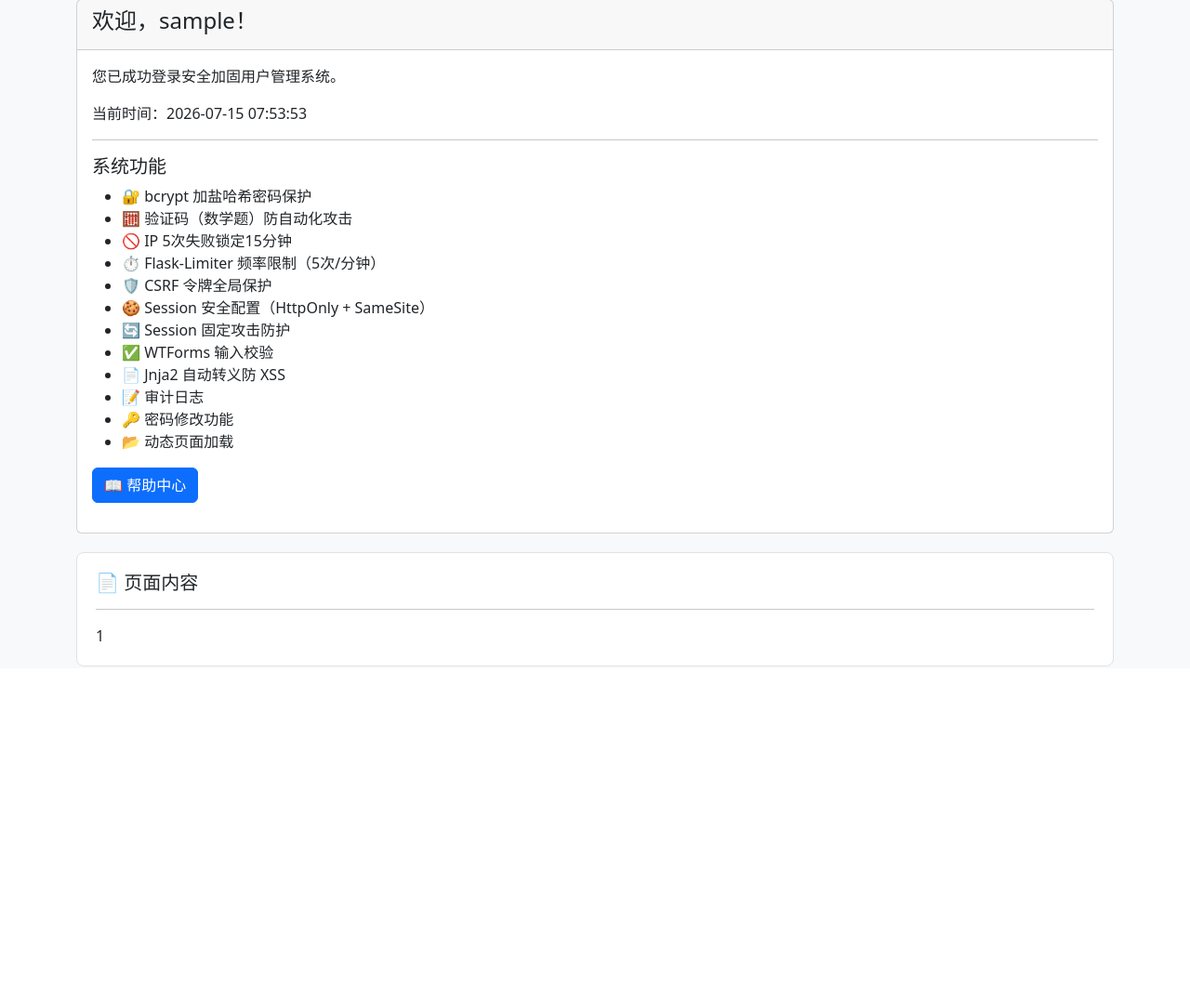
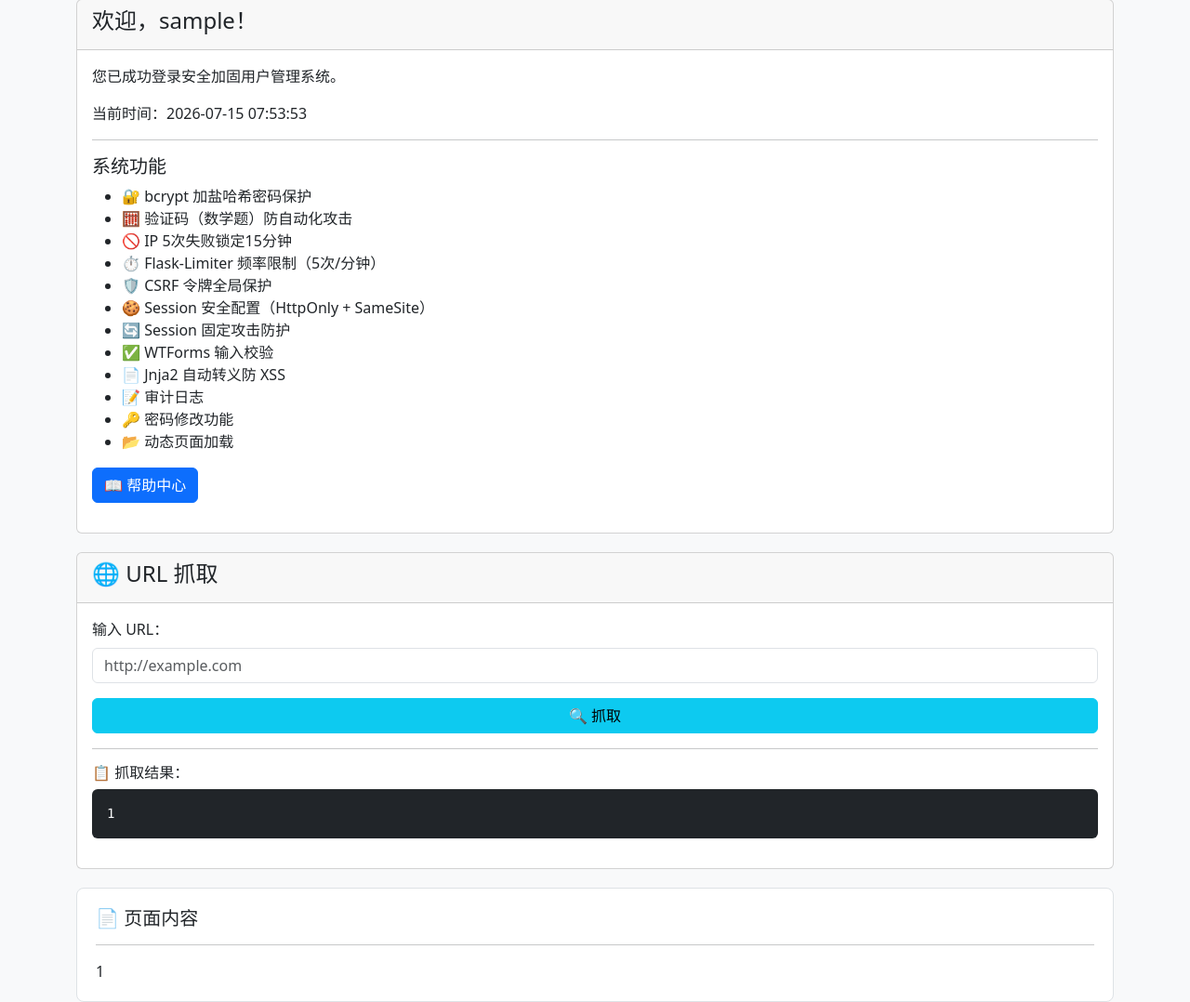
Before and after one commit to 7Snow-rain/xixiYu, a Flask app: page / in a window 1280 px wide. Shown: the part 81-1159 px from the top of the page at 93% size. Before the commit the page ends 798 px from the top, so only its background shows below. Run offline with Flask 3, Linux system fonts and the light colour scheme; the visitor is signed in with stand-in values (Sample User, id 1); parts of the project's set-up code (start-up, migrations or seed data) failed here and were passed over; some libraries are stand-ins or nearby versions.

Commit message:
新增URL抓取功能 + SSRF安全加固
- 新增 /fetch-url 路由：POST方法，需要登录
- 支持 http/https 协议的外网URL抓取
- 返回状态码和响应内容(前5000字符)
- SSRF防护：协议白名单、内网IP阻断、DNS解析检查、重定向安全
- 首页新增URL抓取UI入口
- 添加完整的安全审计日志

```diff
--- a/app.py
+++ b/app.py
@@ -2,6 +2,8 @@
 import re
 import logging
 import secrets
+import urllib.request
+import urllib.error
 from html import escape
 from datetime import datetime, timedelta
 
@@ -259,6 +261,163 @@
     return render_template("change_password.html", form=form)
 
 # ==========================================
+# URL 抓取功能（SSRF 安全加固版本）
+# ==========================================
+import ipaddress
+import socket
+
+# 禁止访问的内部 IP 范围（IPv4）
+BLOCKED_NETWORKS = [
+    ipaddress.ip_network("127.0.0.0/8"),       # 本地回环
+    ipaddress.ip_network("10.0.0.0/8"),         # 私有 A 类
+    ipaddress.ip_network("172.16.0.0/12"),      # 私有 B 类
+    ipaddress.ip_network("192.168.0.0/16"),     # 私有 C 类
+    ipaddress.ip_network("0.0.0.0/8"),          # 零地址
+    ipaddress.ip_network("100.64.0.0/10"),      # 运营商级 NAT
+    ipaddress.ip_network("169.254.0.0/16"),     # 链路本地
+    ipaddress.ip_network("198.18.0.0/15"),      # 基准测试
+    ipaddress.ip_network("224.0.0.0/4"),        # 组播地址
+    ipaddress.ip_network("240.0.0.0/4"),        # 保留地址
+    ipaddress.ip_network("255.255.255.255/32"), # 广播地址
+]
+
+# IPv6 禁止范围
+BLOCKED_NETWORKS_V6 = [
+    ipaddress.ip_network("::1/128"),            # 本地回环
+    ipaddress.ip_network("fe80::/10"),           # 链路本地
+    ipaddress.ip_network("fc00::/7"),            # 唯一本地地址
+    ipaddress.ip_network("ff00::/8"),            # 组播地址
+]
+
+
+def is_internal_ip(host):
+    """检查目标主机是否为内部 IP（SSRF 防护）"""
+    try:
+        addr = ipaddress.ip_address(host)
+        for net in BLOCKED_NETWORKS:
+            if addr in net:
+                return True
+        for net in BLOCKED_NETWORKS_V6:
+            if addr in net:
+                return True
+        return False
+    except ValueError:
+        # 主机名而非 IP，需要 DNS 解析后检查
+        return None  # 不确定，需要后续解析
+
+
+def resolve_and_check(hostname):
+    """解析域名并检查所有解析结果是否含有内网地址"""
+    try:
+        results = socket.getaddrinfo(hostname, None)
+        for res in results:
+            addr = ipaddress.ip_address(res[4][0])
+            for net in BLOCKED_NETWORKS:
+                if addr in net:
+                    return True
+            for net in BLOCKED_NETWORKS_V6:
+                if addr in net:
+                    return True
+        return False
+    except Exception:
+        return True  # 解析失败，保守起见拒绝
+
+
+@app.route("/fetch-url", methods=["POST"])
+@csrf.exempt
+def fetch_url():
+    if "username" not in session:
+        return redirect(url_for("login"))
+
+    url = request.form.get("url", "").strip()
+    if not url:
+        flash("请输入 URL", "warning")
+        return redirect(url_for("index"))
+
+    # 安全校验：只允许 http:// 和 https:// 协议
+    # 禁止 file://, ftp://, dict://, gopher://, jar: 等危险协议
+    if not url.startswith("http://") and not url.startswith("https://"):
+        err_msg = f"不支持的协议。仅允许 http:// 和 https://"
+        session["fetch_result"] = f"错误: {err_msg}"
+        session["fetch_url"] = url
+        audit_log("FETCH_URL_REJECTED_PROTOCOL", f"url={url}")
+        flash(err_msg, "danger")
+        return redirect(url_for("index"))
+
+    # URL 解析与目标主机提取
+    from urllib.parse import urlparse
+    parsed = urlparse(url)
+    host = parsed.hostname
+
+    if not host:
+        session["fetch_result"] = "错误: 无效的 URL"
+        session["fetch_url"] = url
+        flash("无效的 URL", "danger")
+        return redirect(url_for("index"))
+
+    # SSRF 防护 1：检查是否是已知内部 IP 地址
+    if is_internal_ip(host) is True:
+        err_msg = f"拒绝访问内部地址: {host}"
+        session["fetch_result"] = f"错误: {err_msg}"
+        session["fetch_url"] = url
+        audit_log("SSRF_BLOCKED_IP", f"url={url} host={host}")
+        flash(err_msg, "danger")
+        return redirect(url_for("index"))
+
+    # SSRF 防护 2：如果是域名，解析并检查
+    if is_internal_ip(host) is None:
+        if resolve_and_check(host):
+            err_msg = f"拒绝访问目标: {host}（解析到内网地址）"
+            session["fetch_result"] = f"错误: {err_msg}"
+            session["fetch_url"] = url
+            audit_log("SSRF_BLOCKED_DOMAIN", f"url={url} host={host}")
+            flash(err_msg, "danger")
+            return redirect(url_for("index"))
+
+    # SSRF 防护 3：限制重定向目标也为外网地址
+    class SSRFRedirectHandler(urllib.request.HTTPRedirectHandler):
+        def redirect_request(self, req, fp, code, msg, headers, newurl):
+            new_parsed = urlparse(newurl)
+            new_host = new_parsed.hostname
+            if new_host:
+                if is_internal_ip(new_host) is True:
+                    raise urllib.error.HTTPError(newurl, code, "SSRF Blocked: redirect to internal IP", headers, None)
+                if is_internal_ip(new_host) is None:
+                    if resolve_and_check(new_host):
+                        raise urllib.error.HTTPError(newurl, code, "SSRF Blocked: redirect resolves to internal", headers, None)
+            return super().redirect_request(req, fp, code, msg, headers, newurl)
+
+    try:
+        opener = urllib.request.build_opener(SSRFRedirectHandler)
+        req = urllib.request.Request(url, headers={"User-Agent": "Mozilla/5.0 (Windows NT 10.0; Win64; x64) AppleWebKit/537.36"})
+        response = opener.open(req, timeout=10)
+        status_code = response.getcode()
+        content = response.read().decode("utf-8", errors="replace")
+        result_text = f"状态码: {status_code}\n\n--- 响应内容 (前5000字符) ---\n\n{content[:5000]}"
+        session["fetch_result"] = result_text
+        session["fetch_url"] = url
+        audit_log("FETCH_URL", f"url={url} status={status_code}")
+        flash(f"抓取成功！状态码: {status_code}", "success")
+    except urllib.error.HTTPError as e:
+        try:
+            error_content = e.read().decode("utf-8", errors="replace")
+            result_text = f"HTTP 错误 - 状态码: {e.code}\n\n--- 响应内容 (前5000字符) ---\n\n{error_content[:5000]}"
+        except Exception:
+            result_text = f"HTTP 错误 - 状态码: {e.code}"
+        session["fetch_result"] = result_text
+        session["fetch_url"] = url
+        audit_log("FETCH_URL_ERROR", f"url={url} status={e.code}")
+        flash(f"HTTP 错误: {e.code}", "danger")
+    except Exception as e:
+        session["fetch_result"] = f"错误: {str(e)}"
+        session["fetch_url"] = url
+        audit_log("FETCH_URL_EXCEPTION", f"url={url} error={str(e)}")
+        flash(f"请求失败: {str(e)}", "danger")
+
+    return redirect(url_for("index"))
+
+
+# ==========================================
 # 修复后的密码修改接口（CSRF 保护 + XSS 防护）
 # ==========================================
 @app.route("/change-password", methods=["POST"])
--- a/templates/index.html
+++ b/templates/index.html
@@ -98,6 +98,29 @@
             </div>
         </div>
 
+        <!-- URL 抓取功能 -->
+        <div class="card">
+            <div class="card-header">
+                <h4>🌐 URL 抓取</h4>
+            </div>
+            <div class="card-body">
+                <form method="POST" action="{{ url_for('fetch_url') }}">
+                    <div class="mb-3">
+                        <label for="url" class="form-label">输入 URL：</label>
+                        <input type="text" class="form-control" id="url" name="url" placeholder="http://example.com" value="{{ session.get('fetch_url', '') }}">
+                    </div>
+                    <div class="d-grid">
+                        <button type="submit" class="btn btn-info">🔍 抓取</button>
+                    </div>
+                </form>
+                {% if session.get('fetch_result') %}
+                <hr>
+                <h6>📋 抓取结果：</h6>
+                <pre class="bg-dark text-light p-3 rounded" style="max-height: 500px; overflow-y: auto; white-space: pre-wrap; word-break: break-all;">{{ session.get('fetch_result', '') }}</pre>
+                {% endif %}
+            </div>
+        </div>
+
         <!-- 动态页面内容显示区域 -->
         {% if page_content %}
         <div class="page-content">
```
